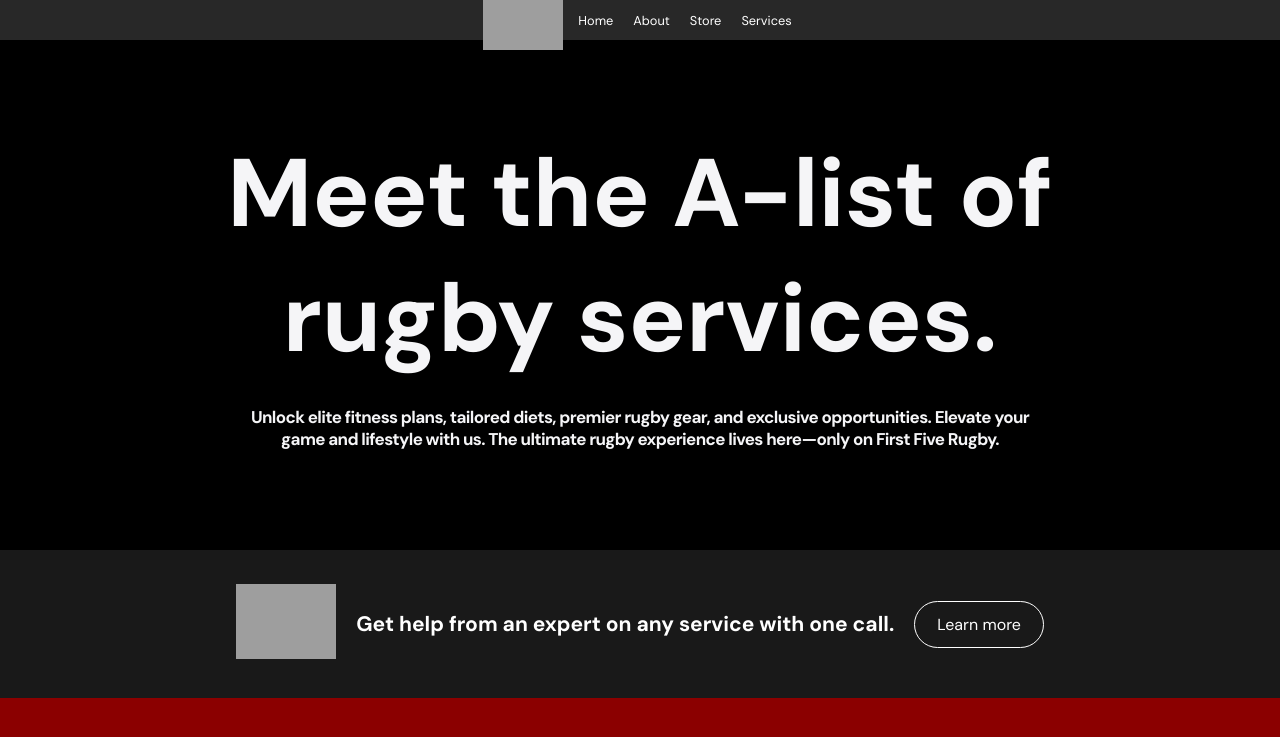
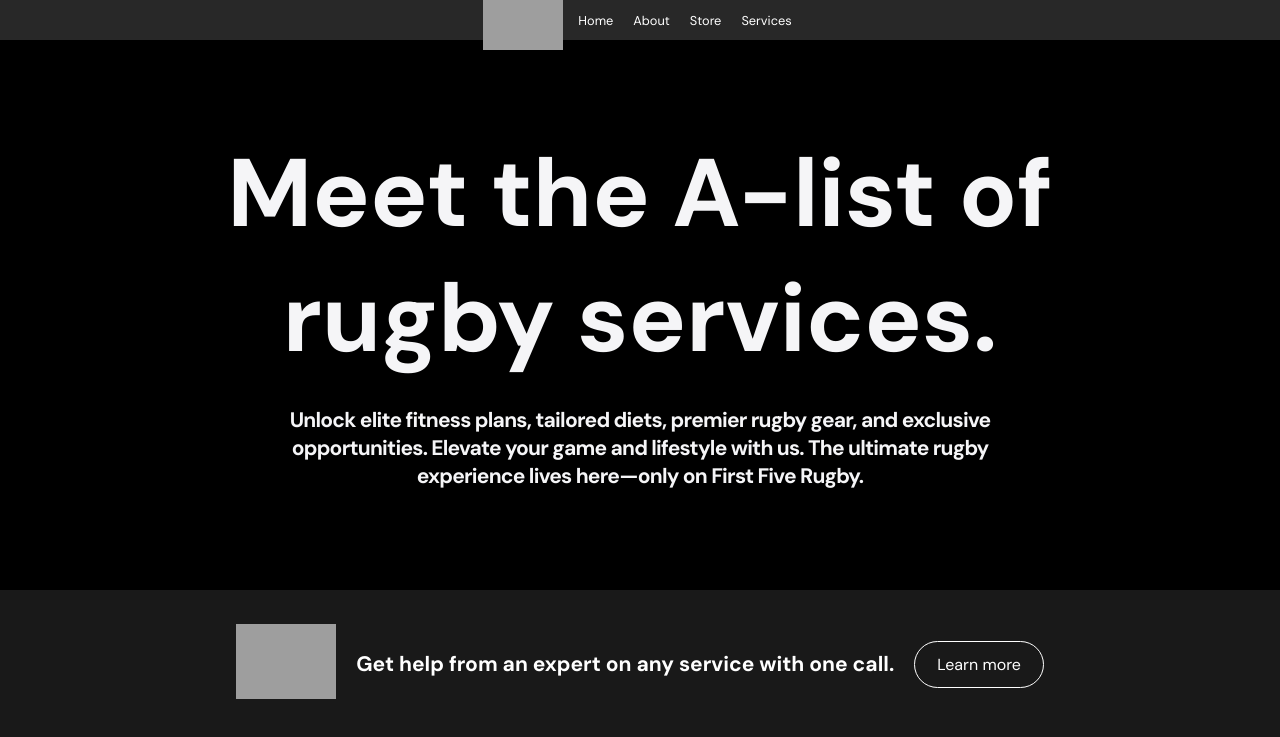
Before and after one commit to reyesjl/fwa, a Django app: page /services/ in a window 1280 px wide. Shown: the top 737 px of the page. Run offline with Django 5.2, Linux system fonts and the light colour scheme; grey boxes are pictures that could not be loaded.

Commit message:
fontsize header tagline; desktop and mobile;

```diff
--- a/firstfive/static/css/services.css
+++ b/firstfive/static/css/services.css
@@ -23,7 +23,7 @@
 
 .hero-tagline {
     font-weight: bold;
-    font-size: 17px;
+    font-size: 21px;
     letter-spacing: -0.037em;
 }
 
@@ -104,6 +104,10 @@
         font-size: 46px;
     }
 
+    .hero-tagline {
+        font-size: 17px;
+    }
+
     br.small {
         display: block;
     }
```
